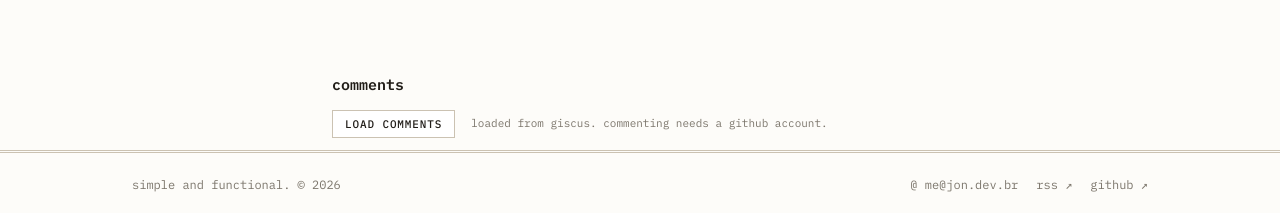
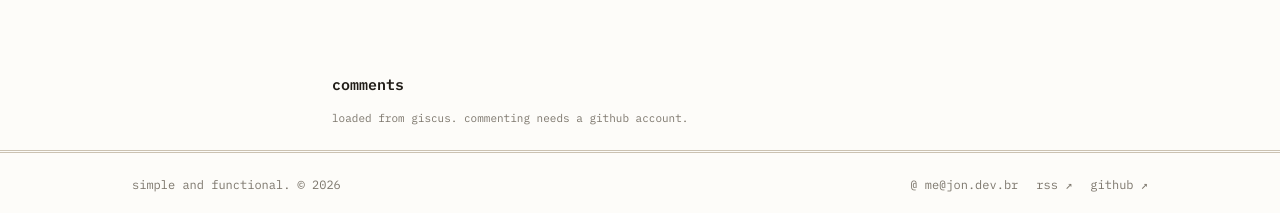
Before and after one commit to joepreludian/blog.jon.dev.br, a Jekyll site: the page built from _posts/en/2026-09-24-hello-world.md, in a window 1280 px wide and 1218 px high. Shown: the part 1002-1215 px from the top of the window. Built offline with Jekyll 4.4.1, drawn with Linux system fonts in a browser that asks for light colours; comment, search, counter and statistics services are not loaded.

Commit message:
feat(comments): load giscus lazily without a button, more space around it

```diff
--- a/_data/strings/en.yml
+++ b/_data/strings/en.yml
@@ -39,7 +39,6 @@
 
 comments:
   title: "comments"
-  load: "load comments"
   note: "loaded from giscus. commenting needs a github account."
   noscript: "comments need javascript."
   giscus_language: "en"
--- a/_data/strings/pt.yml
+++ b/_data/strings/pt.yml
@@ -39,7 +39,6 @@
 
 comments:
   title: "comentários"
-  load: "carregar comentários"
   note: "carregados do giscus. para comentar é preciso uma conta no github."
   noscript: "os comentários precisam de javascript."
   giscus_language: "pt"
--- a/_includes/comments.html
+++ b/_includes/comments.html
@@ -20,10 +21,7 @@
          data-term="{{ page.ref }}-{{ lang }}"
          data-language="{{ strings.comments.giscus_language }}">
   <h2 class="comments__title">{{ strings.comments.title }}</h2>
-  <div class="comments__gate" data-comments-gate>
-    <button type="button" class="ds-btn ds-btn--sm ds-btn--secondary" data-comments-load>{{ strings.comments.load }}</button>
-    <span class="comments__note">{{ strings.comments.note }}</span>
-  </div>
+  <p class="comments__note">{{ strings.comments.note }}</p>
   <noscript><p class="comments__note">{{ strings.comments.noscript }}</p></noscript>
   <div class="giscus"></div>
 </section>
--- a/_sass/components/_comments.scss
+++ b/_sass/components/_comments.scss
@@ -1,10 +1,12 @@
 // giscus comments under a post. The thread itself is giscus's iframe; only
-// the heading and the load gate are ours. The frame inherits the page's
+// the heading and the note are ours. The frame inherits the page's
 // `color-scheme`, and comments.js keeps giscus's theme on the same side, so
 // the browser never paints an opaque backdrop behind it.
 .comments {
-  margin-top: var(--sp-7);
-  margin-bottom: var(--sp-8);
+  // Generous on both sides: the thread is a tall block of someone else's UI,
+  // and it should read as separate from the post and clear of the footer.
+  margin-top: var(--sp-8);
+  margin-bottom: var(--sp-9);
 
   &__title {
     margin: 0 0 var(--sp-4);
@@ -12,27 +14,9 @@
     color: var(--text-body);
   }
 
-  &__gate {
-    display: flex;
-    flex-wrap: wrap;
-    align-items: center;
-    gap: var(--sp-3) var(--sp-4);
-
-    // comments.js sets `hidden` once giscus is loading; `display: flex`
-    // would otherwise win over the attribute.
-    &[hidden] {
-      display: none;
-    }
-  }
-
   &__note {
-    margin: 0;
+    margin: 0 0 var(--sp-5);
     font: 400 var(--fs-2xs) / 1.5 var(--font-mono);
     color: var(--text-muted);
   }
 }
-
-// Without scripts the button does nothing; the noscript note says so.
-html:not(.js) .comments__gate {
-  display: none;
-}
--- a/assets/js/comments.js
+++ b/assets/js/comments.js
@@ -1,6 +1,7 @@
-// giscus comments, loaded on request. Nothing is fetched from giscus until the
-// reader presses the load button. The thread draws in giscus's own light or
-// dark theme, and a `themechange` (from theme.js) tells the frame to switch.
+// giscus comments. The script goes in as soon as the page is parsed, and
+// `data-loading="lazy"` holds the thread's frame back until the reader scrolls
+// near it. The thread draws in giscus's own light or dark theme, and a
+// `themechange` (from theme.js) tells the frame to switch.
 (function () {
   "use strict";
 
@@ -9,10 +10,7 @@
     return;
   }
 
-  var button = section.querySelector("[data-comments-load]");
-  var gate = section.querySelector("[data-comments-gate]");
   var origin = "https://giscus.app";
-  var loaded = false;
 
   // Same rule as theme.js: the reader's choice on <html>, else the device.
   function showing() {
@@ -24,12 +22,6 @@
   }
 
   function load() {
-    if (loaded) {
-      return;
-    }
-    loaded = true;
-    gate.hidden = true;
-
     var attrs = {
       "data-repo": section.getAttribute("data-repo"),
       "data-repo-id": section.getAttribute("data-repo-id"),
@@ -43,6 +35,7 @@
       "data-input-position": "bottom",
       "data-theme": showing(),
       "data-lang": section.getAttribute("data-language"),
+      "data-loading": "lazy",
       crossorigin: "anonymous"
     };
 
@@ -55,12 +48,7 @@
     section.appendChild(script);
   }
 
-  button.addEventListener("click", load);
-
-  // Arriving from a link to #comments means the reader already asked.
-  if (window.location.hash === "#comments") {
-    load();
-  }
+  load();
 
   document.addEventListener("themechange", function (event) {
     var frame = section.querySelector("iframe.giscus-frame");
```
Also changed, not shown: other parts of _includes/comments.html (+2 -1 lines), CLAUDE.md (+3 -2 lines).
